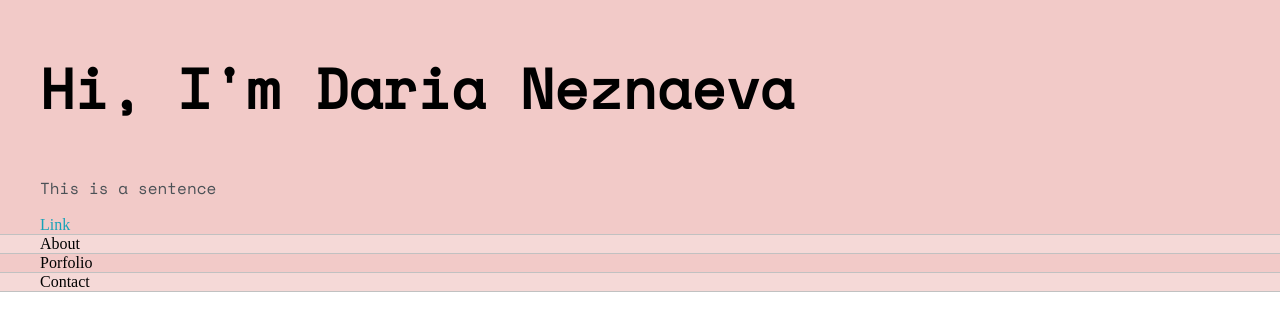
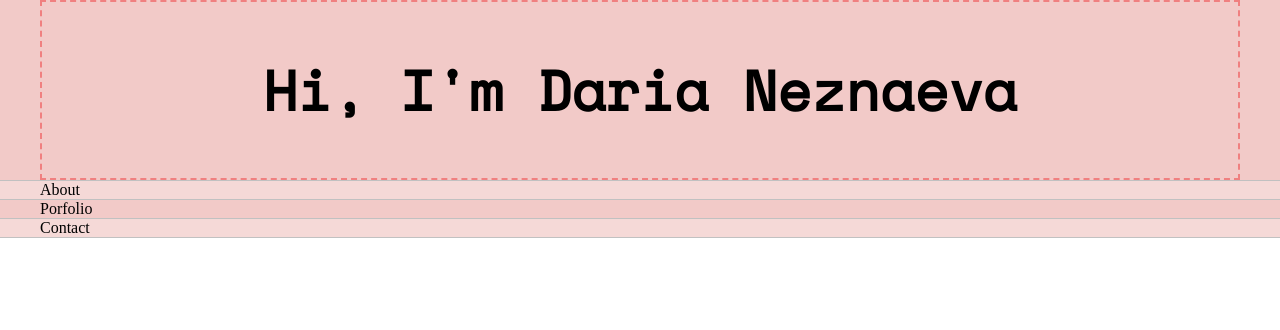
Before and after one commit to Daria200/portfolio, a plain HTML site: page index.html in a window 1280 px wide. Drawn offline with nearby package versions, Linux system fonts and the light colour scheme.

Commit message:
working on the first grid area

```diff
--- a/default.css
+++ b/default.css
@@ -75,7 +75,13 @@ ul {
   width: 1200px;
   margin: 0 auto;
 }
-
+.greeting-wrapper {
+  justify-content: center;
+  align-content: center;
+  display: grid;
+  border: 2px dashed lightcoral;
+  min-height: 10em;
+}
 @media screen and (max-width: 1200px) {
   .main-container {
     width: 95%;
--- a/index.html
+++ b/index.html
@@ -18,9 +18,11 @@
   <body>
     <section class="s1">
       <div class="main-container">
-        <h1>Hi, I'm Daria Neznaeva</h1>
-        <p>This is a sentence</p>
-        <a href="#">Link</a>
+        <div class="greeting-wrapper">
+          <h1>Hi, I'm Daria Neznaeva</h1>
+          <!-- <p>This is a sentence</p>
+          <a href="#">Link</a> -->
+        </div>
       </div>
     </section>
 
```
